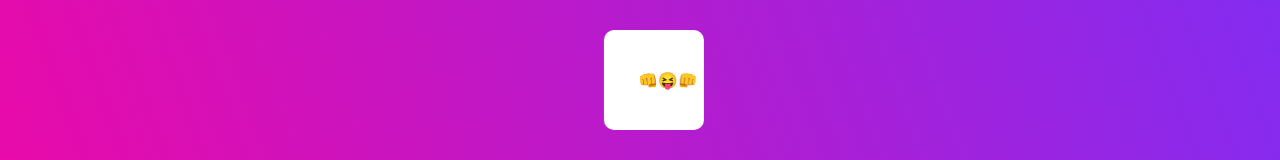
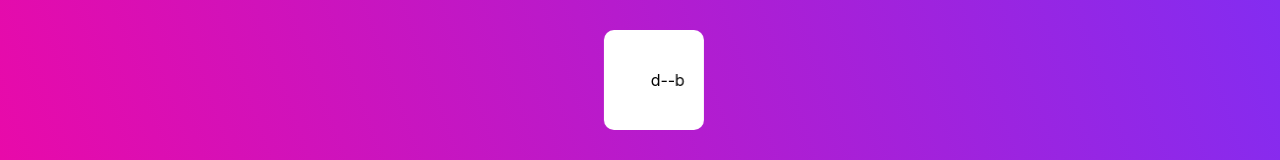
Before and after one commit to UNNEW-main/framer-ex, a React (Create React App) app: page /UseMotionValue in a window 1280 px wide. Shown: the part 320-480 px from the top of the page. Built offline with nearby package versions, Linux system fonts and the light colour scheme.

Commit message:
UPDATE: UseMotionValue.jsx 상자 내용물

```diff
--- a/src/page/useMotionValue/UseMotionValue.jsx
+++ b/src/page/useMotionValue/UseMotionValue.jsx
@@ -17,11 +17,11 @@ export const UseMotionValue = () => {
               yoyo: Infinity,
             },
           }}>
-          👊
+          d
         </motion.div>
-        <motion.div style={{ translateX: motionValue }}>😝</motion.div>
+        <motion.div style={{ translateX: motionValue }}>--</motion.div>
         <motion.div style={{ scaleX: -1, translateX: motionValue }}>
-          👊
+          d
         </motion.div>
       </Wrapper>
     </Layout>
--- a/src/page/useTransform/UseTransform.jsx
+++ b/src/page/useTransform/UseTransform.jsx
@@ -5,10 +5,10 @@ import { Layout } from '../../components/Layout';
 
 export const UseTransform = () => {
   const x = useMotionValue(0);
+
   const xRange = [0, 100, 250, 300];
   const opacityRange = [0, 1, 1, 0];
   const opacity = useTransform(x, xRange, opacityRange);
-
   return (
     <Layout height={'100vh'}>
       <Wrapper
```
